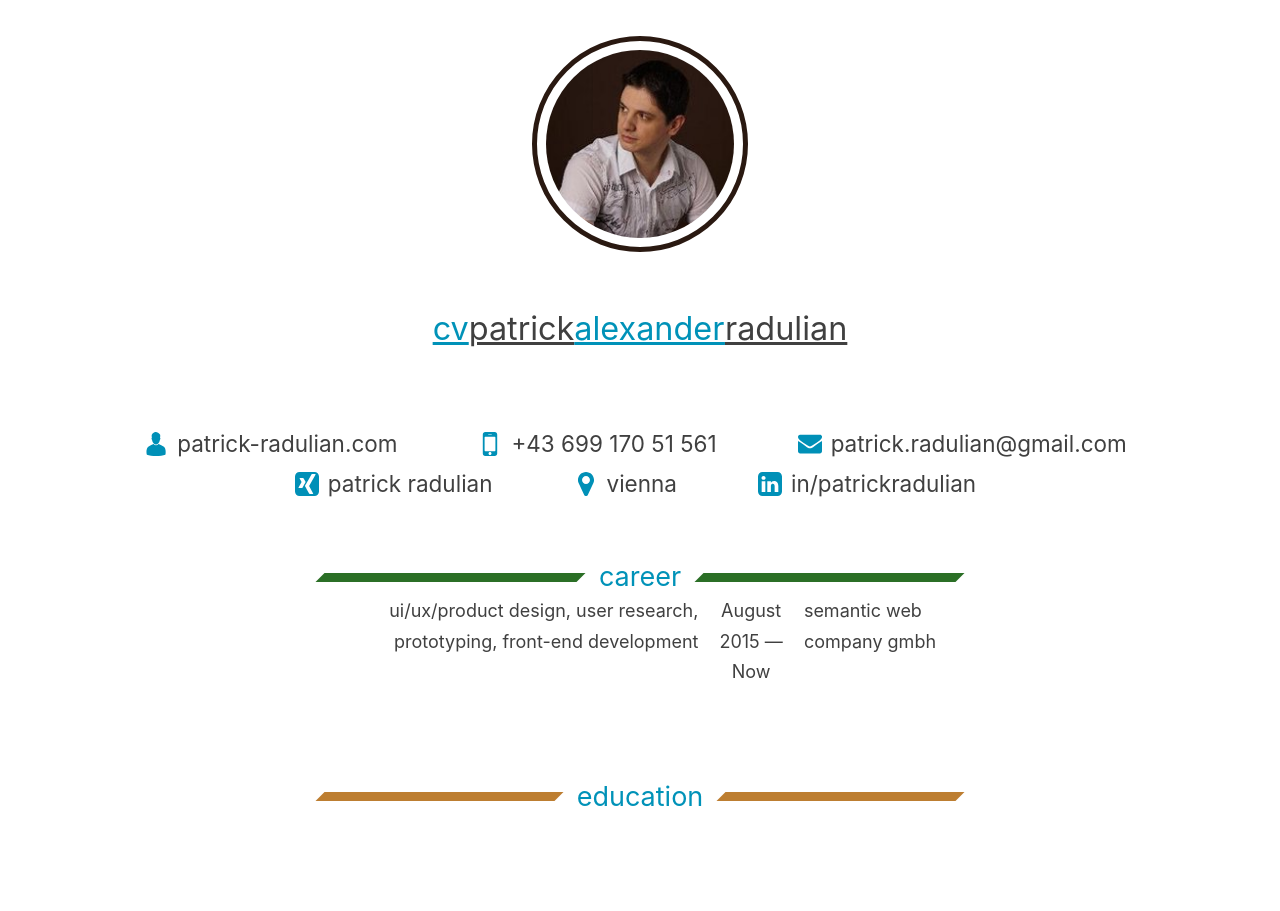
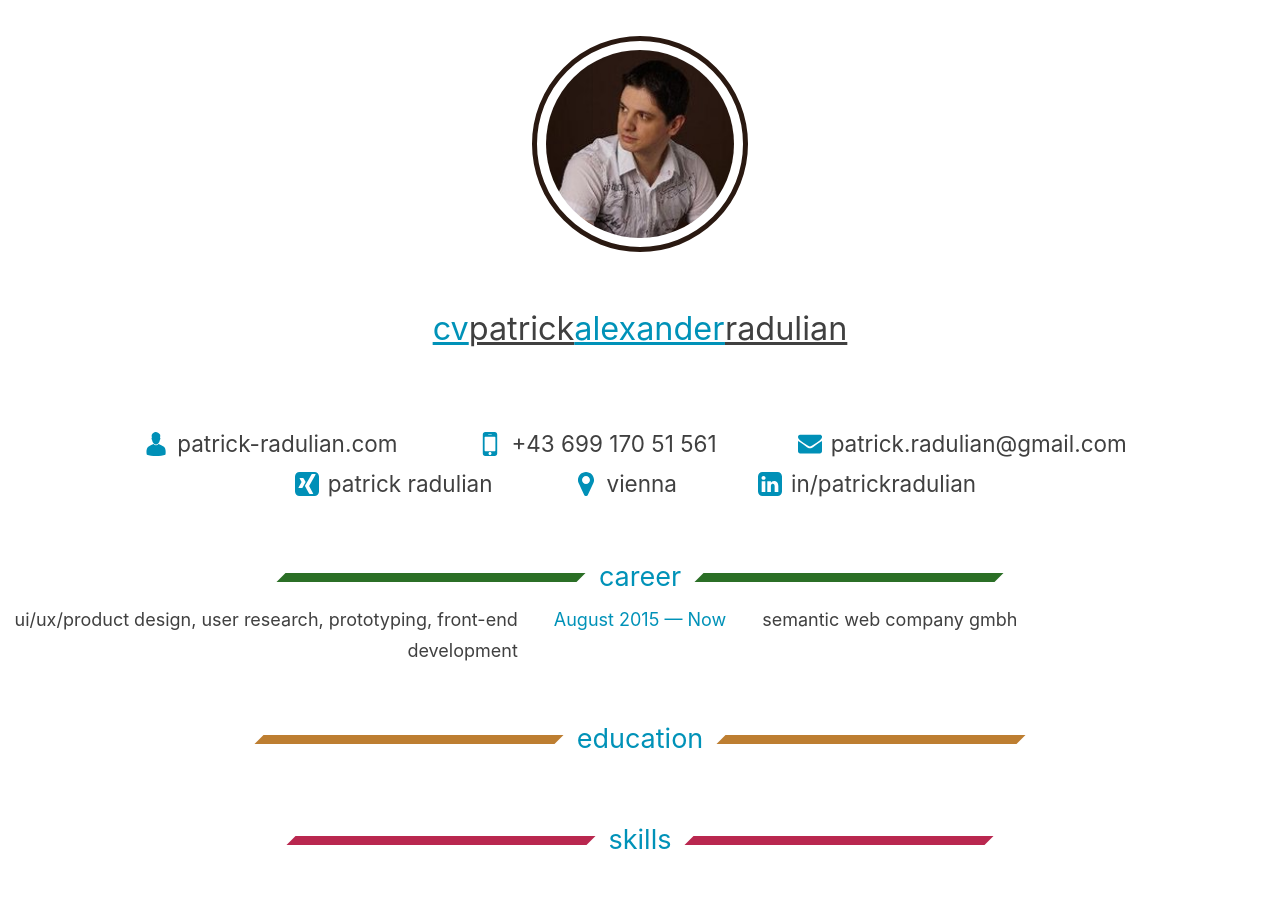
Before and after one commit to patrick-radulian/cv, a Next.js app: page / in a window 1280 px wide. Shown: the top 911 px of the page. Built offline with nearby package versions, Linux system fonts and the light colour scheme.

Commit message:
Add first section entry and adjust styles

```diff
--- a/components/Section/Section.module.css
+++ b/components/Section/Section.module.css
@@ -1,8 +1,7 @@
-.cvSection {
-    max-width: 50vw;
+.section {
     margin: 3rem 0 2rem;
 }
 
-.cvSectionEntries {
+.sectionEntries {
     display: flex;
 }
--- a/components/Section/Section.tsx
+++ b/components/Section/Section.tsx
@@ -8,13 +8,13 @@ interface IProps {
     children: ReactElement | Array<ReactElement>
 }
 
-export default function MainEntry(props: IProps) {
+export default function Section(props: IProps) {
     return (
         <>
-            <section className={styles.cvSection}>
+            <section className={styles.section}>
                 <CVSectionHeader color={props.color} text={props.text}/>
 
-                <div className={styles.cvSectionEntries}>
+                <div className={styles.sectionEntries}>
                     {props.children}
                 </div>
             </section>
--- a/components/SectionEntry/SectionEntry.module.css
+++ b/components/SectionEntry/SectionEntry.module.css
@@ -1,3 +1,19 @@
-.cvSectionEntry {
+.sectionEntry {
     line-height: 1.7;
+    text-align: center;
 }
+
+.sectionEntry[data-position=left] {
+    text-align: right;
+    flex: 1;
+}
+
+.sectionEntry[data-position=center] {
+    color: var(--secondary);
+    margin: 0 2rem;
+}
+
+.sectionEntry[data-position=right] {
+    text-align: left;
+    flex: 1;
+}
--- a/components/SectionEntry/SectionEntry.tsx
+++ b/components/SectionEntry/SectionEntry.tsx
@@ -2,12 +2,12 @@ import styles from "./SectionEntry.module.css"
 
 interface IProps {
     children: string
-    align: AlignSetting
+    position: "left" | "center" | "right"
 }
 
-export default function CVSectionEntry(props: IProps) {
+export default function SectionEntry(props: IProps) {
     return (
-        <div className={styles.cvSectionEntry} style={{textAlign: props.align}}>
+        <div className={styles.sectionEntry} data-position={props.position}>
             {props.children}
         </div>
     )
--- a/components/SectionHeader/SectionHeader.module.css
+++ b/components/SectionHeader/SectionHeader.module.css
@@ -1,10 +1,11 @@
-.cvSectionHeader {
+.sectionHeader {
     display: flex;
     align-items: center;
     justify-content: center;
+    margin: 0.5rem 0;
 }
 
-.cvSectionText {
+.sectionText {
     font-size: 1.5rem;
     margin: 0 1rem;
     color: var(--secondary);
--- a/components/SectionHeader/SectionHeader.tsx
+++ b/components/SectionHeader/SectionHeader.tsx
@@ -1,4 +1,4 @@
-import CVSectionHeaderDecoration from "../SectionHeaderDecoration/SectionHeaderDecoration"
+import SectionHeaderDecoration from "../SectionHeaderDecoration/SectionHeaderDecoration"
 import styles from "./SectionHeader.module.css"
 
 interface IProps {
@@ -6,12 +6,12 @@ interface IProps {
     text: string
 }
 
-export default function MainEntryHeader(props: IProps) {
+export default function SectionHeader(props: IProps) {
     return (
-        <div className={styles.cvSectionHeader}>
-            <CVSectionHeaderDecoration color={props.color}/>
-            <div className={styles.cvSectionText}>{props.text}</div>
-            <CVSectionHeaderDecoration color={props.color}/>
+        <div className={styles.sectionHeader}>
+            <SectionHeaderDecoration color={props.color}/>
+            <div className={styles.sectionText}>{props.text}</div>
+            <SectionHeaderDecoration color={props.color}/>
         </div>
     )
 }
--- a/components/SectionHeaderDecoration/SectionHeaderDecoration.tsx
+++ b/components/SectionHeaderDecoration/SectionHeaderDecoration.tsx
@@ -4,7 +4,7 @@ interface IProps {
     color: string
 }
 
-export default function CVSectionHeaderDecoration(props: IProps) {
+export default function SectionHeaderDecoration(props: IProps) {
     return (
         <div className={styles.mainEntryDecoration} style={{background: props.color}}></div>
     )
--- a/components/main/main.module.css
+++ /dev/null
@@ -1,5 +0,0 @@
-.mainEntries {
-    display: flex;
-    flex-direction: column;
-    align-items: center;
-}
--- a/components/main/main.tsx
+++ b/components/main/main.tsx
@@ -1,22 +1,22 @@
 import Section from "../Section/Section"
-import CVSectionEntry from "../SectionEntry/SectionEntry"
+import SectionEntry from "../SectionEntry/SectionEntry"
 import styles from "./main.module.css"
 
 export default function Main() {
     return (
-        <div className={styles.mainEntries}>
+        <div>
             <Section color="#2B6F26" text="career">
-                <CVSectionEntry align="right">
+                <SectionEntry position="left">
                     ui/ux/product design, user research, prototyping, front-end development
-                </CVSectionEntry>
+                </SectionEntry>
 
-                <CVSectionEntry align="center">
+                <SectionEntry position="center">
                     August 2015 &mdash; Now
-                </CVSectionEntry>
+                </SectionEntry>
 
-                <CVSectionEntry align="left">
+                <SectionEntry position="right">
                     semantic web company gmbh
-                </CVSectionEntry>
+                </SectionEntry>
             </Section>
 
             <Section color="#BD7E31" text="education">
```
